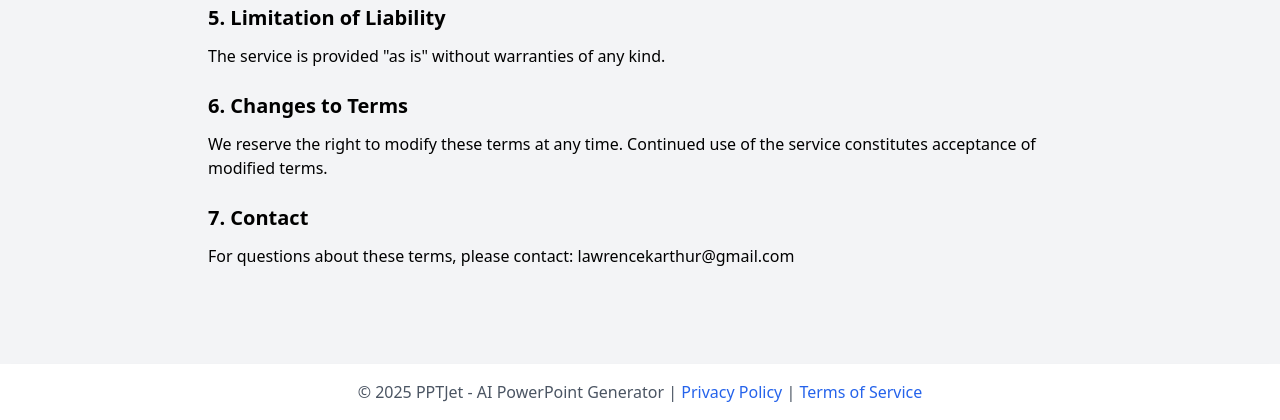
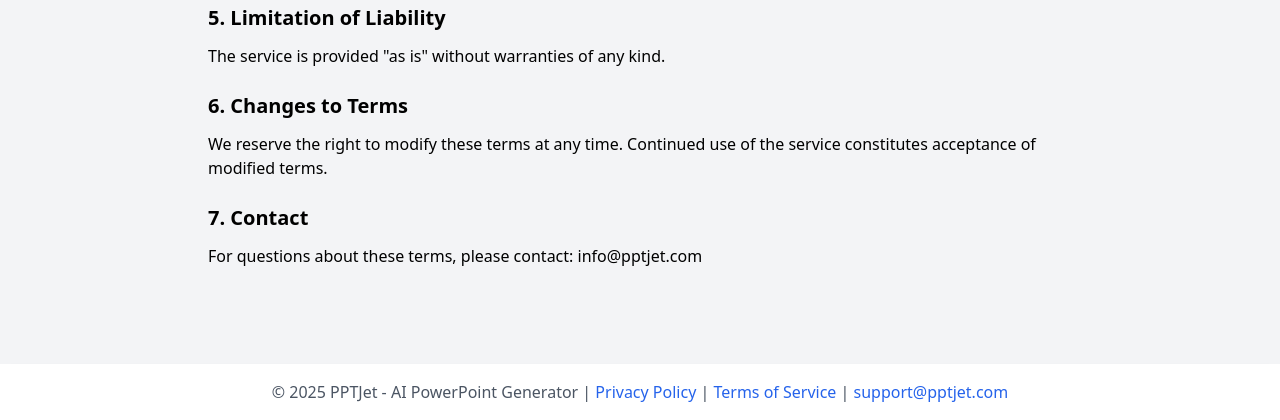
Before and after one commit to techanyday/pptjetz, a Flask app: page /terms in a window 1280 px wide. Shown: the part 632-1052 px from the top of the page. Run offline with Flask 3, Linux system fonts and the light colour scheme; some libraries are stand-ins or nearby versions.

Commit message:
Update contact emails and add support link in footer

```diff
--- a/app/templates/base.html
+++ b/app/templates/base.html
@@ -47,7 +47,7 @@
         <div class="container mx-auto px-4 py-4">
             <p class="text-center text-gray-600">© 2025 PPTJet - AI PowerPoint Generator |
                 <a href="{{ url_for('main.privacy') }}" class="text-blue-600 hover:underline">Privacy Policy</a> |
-                <a href="{{ url_for('main.terms') }}" class="text-blue-600 hover:underline">Terms of Service</a>
+                <a href="{{ url_for('main.terms') }}" class="text-blue-600 hover:underline">Terms of Service</a> | <a href="mailto:support@pptjet.com" class="text-blue-600 hover:underline">support@pptjet.com</a>
             </p>
         </div>
     </footer>
--- a/app/templates/privacy.html
+++ b/app/templates/privacy.html
@@ -35,7 +35,7 @@
         </ul>
 
         <h2 class="text-xl font-semibold mt-6 mb-3">5. Contact Us</h2>
-        <p>If you have any questions about this Privacy Policy, please contact us at: lawrencekarthur@gmail.com</p>
+        <p>If you have any questions about this Privacy Policy, please contact us at: info@pptjet.com</p>
     </div>
 </div>
 {% endblock %}
--- a/app/templates/terms.html
+++ b/app/templates/terms.html
@@ -30,7 +30,7 @@
         <p>We reserve the right to modify these terms at any time. Continued use of the service constitutes acceptance of modified terms.</p>
 
         <h2 class="text-xl font-semibold mt-6 mb-3">7. Contact</h2>
-        <p>For questions about these terms, please contact: lawrencekarthur@gmail.com</p>
+        <p>For questions about these terms, please contact: info@pptjet.com</p>
     </div>
 </div>
 {% endblock %}
```
